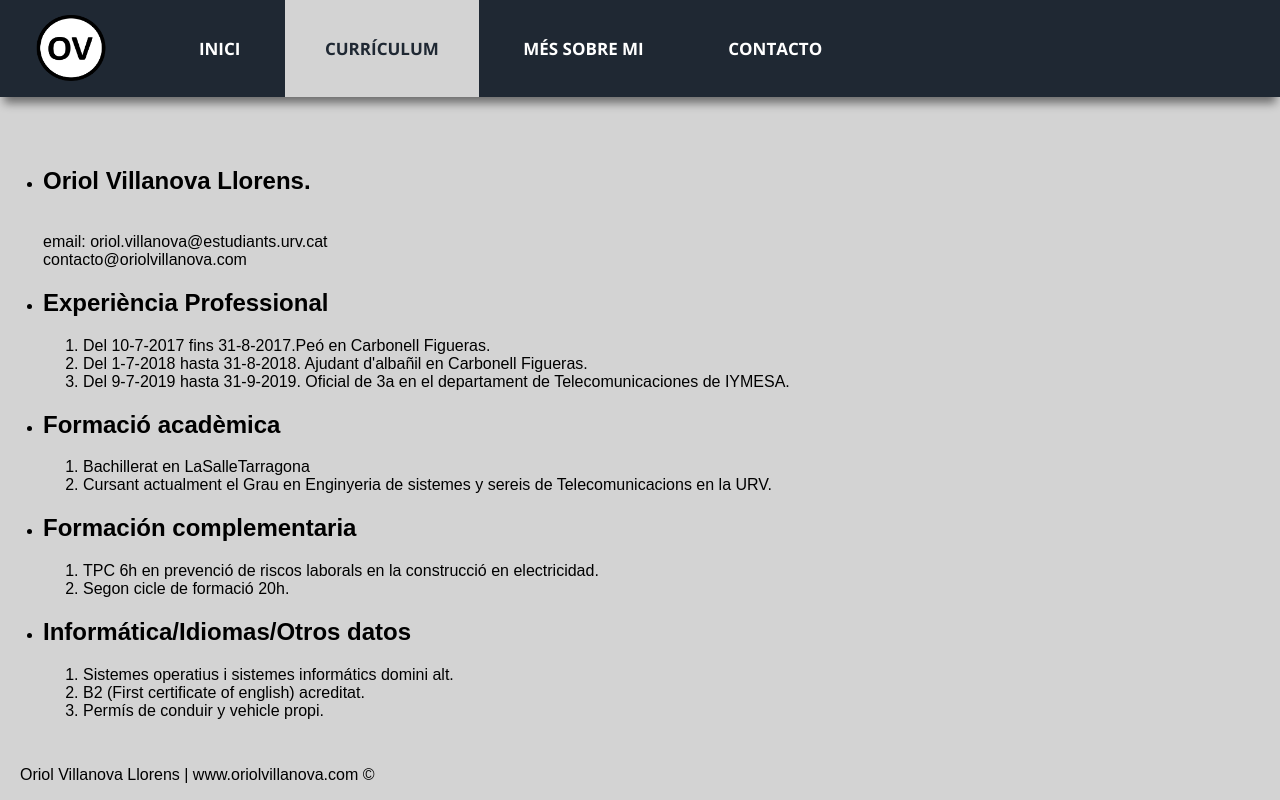
After one commit to oriol-v-ll/web_personal, a PHP site: page /autor.php in a window 1280 px wide. The commit adds this page. Run offline with PHP 8.4, Linux system fonts and the light colour scheme.

Commit message:
Primera implementació curriculum

```diff
--- a/Style.css
+++ b/Style.css
@@ -84,15 +84,17 @@ body{
 #LogoImage{
 	margin: 0px 0px;
 	padding: 0px 0px;
-	width: 375px;
+	width: 90px;
 	height: 75px;
 	position: absolute;
 	top: 15px;
 	left: 25px;
+	/*background-color: blue;*/
 }
+
 #espaciador{
 
-	width: 400px;
+	width: 150px;
 	height: 0px;
 
 }
--- /dev/null
+++ b/autor.php
@@ -0,0 +1,162 @@
+<!-- Documento PHP principal de la web www.oriolvillanova.com
+
+
+@autor: Oriol Villanova LLorens
+@email: oriol.villanova@estudiants.urv.cat
+
+autor.php v1.4
+-->
+
+<!DOCTYPE html>
+<meta charset="utf-8">
+<html lang='es'>
+<head>
+	<link rel="stylesheet" type="text/css" href="Style.css">
+	<link rel="stylesheet" type="text/css" href="Colors.css">
+</head>
+
+	<!--Funciones de javascript.-->
+
+	<script language="JavaScript">
+
+		//Implementación del onclick de la imagen.
+
+
+
+	</script>
+<body>
+
+	<!--######-MENU-######-->
+
+	<div id='cssmenu'>
+		<ul>
+			<li class='profile'>
+
+
+			</li>
+			<li class="Logo" ><a href='index.php'><img id="LogoImage" src="Imagenes/logo.png"></img></a></li>
+			<li class="Logo" ><div id="espaciador" ></div></li>
+			<li><a class='menu' href='index.php'><span>Inici</span></a></li>
+			<li class='active'><a class='menu' href='autor.php'><span>Currículum</span></a></li>
+			<li><a class='menu' href='mas_sobre_mi.php'><span>Més sobre mi</span></a></li>
+			<li class='last'><a class='menu' href='contacto.php'><span>Contacto</span></a></li>
+
+
+
+		</ul>
+	</div>
+
+	<br><br><br><br><br><br><br><br>
+	<div id="EspaciadorLogin"></div>
+
+	<!--######-####-######-->
+	<table id="principal">
+	<tbody>
+	<tr>
+	<td id="left">
+		<ul>
+		<li>
+			<section>
+				<header>
+					<h2>Oriol Villanova Llorens.</h2>
+				</header>
+					<br>
+					email: oriol.villanova@estudiants.urv.cat <br>
+						   contacto@oriolvillanova.com
+
+			</section>
+
+		</li>
+		<li>
+			<section>
+				<header>
+					<h2> Experiència Professional </h2>
+				</header>
+					<ol>
+						<li>
+							Del 10-7-2017 fins 31-8-2017.Peó en Carbonell Figueras.
+						</li>
+						<li>
+							Del 1-7-2018 hasta 31-8-2018. Ajudant d'albañil en Carbonell Figueras.
+						</li>
+						<li>
+							Del 9-7-2019 hasta 31-9-2019. Oficial de 3a en el departament de Telecomunicaciones de IYMESA.
+						</li>
+					</ol>
+			</section>
+		</li>
+		<li>
+			<section>
+				<header>
+					<h2> Formació acadèmica </h2>
+				</header>
+
+			<ol>
+				<li>
+					Bachillerat en LaSalleTarragona
+				</li>
+				<li>
+					Cursant actualment el Grau en Enginyeria de sistemes y sereis de Telecomunicacions en la URV.
+				</li>
+			</ol>
+			</section>
+		</li>
+		<li>
+			<section>
+				<header>
+					<h2>Formación complementaria</h2>
+				</header>
+				<ol>
+					<li>
+						TPC 6h en prevenció de riscos laborals en la construcció en electricidad.
+					</li>
+					<li>
+						Segon cicle de formació 20h.
+					</li>
+				</ol>
+			</section>
+		</li>
+		<li>
+			<section>
+				<header>
+					<h2>
+						Informática/Idiomas/Otros datos
+					</h2>
+				</header>
+
+				<ol>
+					<li>
+						Sistemes operatius i sistemes informátics domini alt.
+					</li>
+					<li>
+						B2 (First certificate of english) acreditat.
+					</li>
+					<li>
+						Permís de conduir y vehicle propi.
+					</li>
+				</ol>
+			</section>
+		</li>
+
+
+	</ul>
+	</td>
+	<td id="right">
+
+
+			</td>
+	</tr>
+	</tbody>
+	</table>
+
+
+
+<footer>
+		<p class="parrafos">Oriol Villanova Llorens | www.oriolvillanova.com &copy; </p>
+</footer>
+
+
+
+
+</body>
+</html>
```
Also changed, not shown: contacto.php (added, +76 -0 lines), index.php (+9 -18 lines), mas_sobre_mi.php (added, +76 -0 lines), portfolio.php (deleted, +0 -85 lines), Imagenes/logo.png (added).
